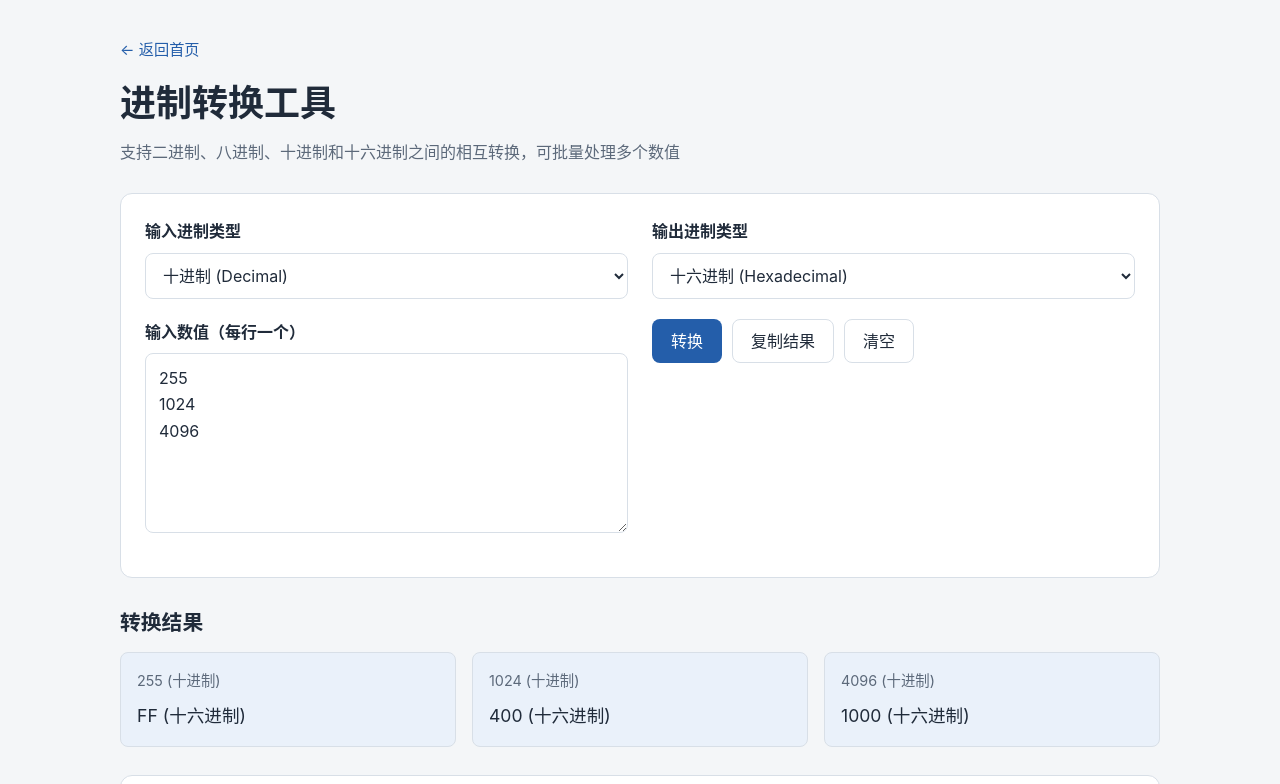
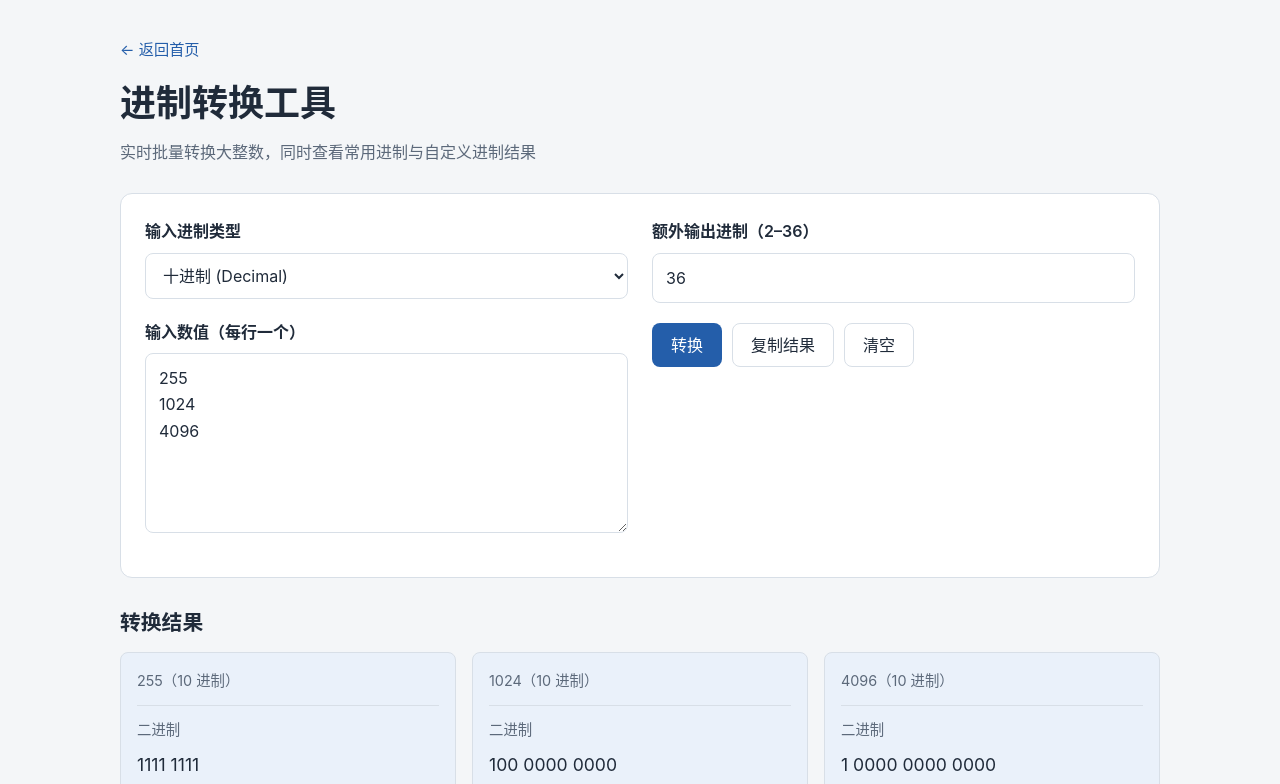
Before and after one commit to bruce-cham/tools, a plain HTML site: page base-converter.html in a window 1280 px wide. Both pictures are taken after a click on the button "转换". Shown: the top 784 px of the page. Drawn offline with Linux system fonts and the light colour scheme.

Commit message:
Add live exact multi-base conversion and per-value copying
Co-Authored-By: Devin AI <158243242+devin-ai-integration[bot]@users.noreply.github.com>

```diff
--- a/assets/style.css
+++ b/assets/style.css
@@ -106,6 +106,8 @@ input + button { margin-top: 12px; }
 #match-result.matches > div { white-space: pre-wrap; }
 .result-title { font-size: .9rem; color: var(--muted); margin-bottom: 8px; }
 .result-value { font-size: 1.1rem; overflow-wrap: anywhere; }
+.conversion-row { border-top: 1px solid var(--border); padding-top: 12px; margin-top: 12px; }
+.value-copy { padding: 4px 10px; margin-top: 8px; font-size: .85rem; }
 .no-matches, [role="status"] { color: var(--muted); }
 .inline-error { color: var(--error); }
 .notification {
--- a/base-converter.html
+++ b/base-converter.html
@@ -11,7 +11,7 @@
         <header class="page-header">
             <a class="back-link" href="index.html">← 返回首页</a>
             <h1>进制转换工具</h1>
-            <p class="description">支持二进制、八进制、十进制和十六进制之间的相互转换，可批量处理多个数值</p>
+            <p class="description">实时批量转换大整数，同时查看常用进制与自定义进制结果</p>
         </header>
 
         <div class="input-section">
@@ -23,9 +23,14 @@
                         <option value="8">八进制 (Octal)</option>
                         <option value="10" selected>十进制 (Decimal)</option>
                         <option value="16">十六进制 (Hexadecimal)</option>
+                        <option value="custom">自定义进制</option>
                     </select>
                 </div>
 
+                <div class="form-group" id="customInputGroup" hidden>
+                    <label for="customInputBase">自定义输入进制（2–36）</label>
+                    <input type="number" id="customInputBase" min="2" max="36" step="1" value="36">
+                </div>
                 <div class="form-group">
                     <label for="inputValue">输入数值（每行一个）</label>
                     <textarea id="inputValue" placeholder="请输入要转换的数值，每行一个&#10;例如：&#10;255&#10;1024&#10;4096"></textarea>
@@ -34,13 +39,9 @@
 
             <div>
                 <div class="form-group">
-                    <label for="outputType">输出进制类型</label>
-                    <select id="outputType">
-                        <option value="2">二进制 (Binary)</option>
-                        <option value="8">八进制 (Octal)</option>
-                        <option value="10">十进制 (Decimal)</option>
-                        <option value="16" selected>十六进制 (Hexadecimal)</option>
-                    </select>
+                    <label for="customOutputBase">额外输出进制（2–36）</label>
+                    <input type="number" id="customOutputBase" min="2" max="36" step="1" value="36">
+                    <p id="baseStatus" class="inline-error" role="status"></p>
                 </div>
 
                 <div class="buttons">
@@ -64,12 +65,12 @@
         <div class="instructions">
             <h3>使用说明</h3>
             <ul>
-                <li>选择输入和输出的进制类型</li>
+                <li>选择输入进制和额外输出进制（2–36）</li>
                 <li>在文本框中输入要转换的数值，每行一个</li>
-                <li>点击"转换"按钮进行转换</li>
+                <li>输入后自动转换，也可点击“转换”；二进制和十六进制按四位分组显示</li>
                 <li>点击"复制结果"按钮将转换结果复制到剪贴板</li>
                 <li>点击"清空"按钮清除所有输入和结果</li>
-                <li>十六进制数值可以使用大写或小写字母A-F</li>
+                <li>数字使用 0–9、a–z，不区分大小写；复制不包含显示用空格</li>
             </ul>
         </div>
     </main>
@@ -81,121 +82,152 @@
     <div class="notification" id="notification" role="status">结果已复制到剪贴板！</div>
 
     <script>
+        const inputType = document.getElementById('inputType');
+        const inputValue = document.getElementById('inputValue');
+        const customInputBase = document.getElementById('customInputBase');
+        const customOutputBase = document.getElementById('customOutputBase');
+        const resultsContainer = document.getElementById('results');
+        let conversionTimer;
+        let notificationTimer;
+
+        function readBase(value) {
+            const base = Number(value);
+            if (!Number.isInteger(base) || base < 2 || base > 36) {
+                throw new Error('进制必须是 2–36 之间的整数');
+            }
+            return base;
+        }
+
+        function parseInteger(value, base) {
+            const sign = value.startsWith('-') ? -1n : 1n;
+            let digits = value.replace(/^[+-]/, '').toLowerCase();
+            const prefixes = { 2: /^0b/i, 8: /^0o/i, 16: /^0x/i };
+            if (prefixes[base]) digits = digits.replace(prefixes[base], '');
+            if (!/^[0-9a-z]+$/.test(digits)) throw new Error('无效的输入值或进制数字');
+            let result = 0n;
+            for (const char of digits) {
+                const digit = parseInt(char, 36);
+                if (digit >= base) throw new Error('无效的输入值或进制数字');
+                result = result * BigInt(base) + BigInt(digit);
+            }
+            return sign * result;
+        }
+
+        function element(tag, className, text) {
+            const node = document.createElement(tag);
+            node.className = className;
+            if (text !== undefined) node.textContent = text;
+            return node;
+        }
+
+        function grouped(value) {
+            const sign = value.startsWith('-') ? '-' : '';
+            const digits = value.replace(/^-/, '');
+            return sign + digits.replace(/\B(?=(.{4})+$)/g, ' ');
+        }
+
         function convert() {
-            const inputType = document.getElementById('inputType').value;
-            const outputType = document.getElementById('outputType').value;
-            const inputValue = document.getElementById('inputValue').value;
-            const resultsContainer = document.getElementById('results');
-
-            // 清空之前的结果
-            resultsContainer.innerHTML = '';
-
-            // 分割输入为多行
-            const values = inputValue.split('\n').filter(val => val.trim() !== '');
-
-            if (values.length === 0) {
-                resultsContainer.innerHTML = `
-                    <div class="result-box">
-                        <div class="result-title">错误</div>
-                        <div class="result-value">请输入有效数值</div>
-                    </div>
-                `;
+            clearTimeout(conversionTimer);
+            document.getElementById('customInputGroup').hidden = inputType.value !== 'custom';
+            const status = document.getElementById('baseStatus');
+            status.textContent = '';
+            resultsContainer.replaceChildren();
+            let base;
+            let extraBase;
+            try {
+                base = readBase(inputType.value === 'custom' ? customInputBase.value : inputType.value);
+            } catch (error) {
+                status.textContent = '输入' + error.message;
                 return;
             }
-
-            // 转换每个值
-            values.forEach((value, index) => {
-                value = value.trim();
-
+            try {
+                extraBase = readBase(customOutputBase.value);
+            } catch (error) {
+                status.textContent = '输出' + error.message;
+            }
+            const values = inputValue.value.split('\n').map(value => value.trim()).filter(Boolean);
+            if (!values.length) {
+                resultsContainer.append(element('div', 'result-box', '请输入有效数值'));
+                return;
+            }
+            for (const value of values) {
+                const box = element('div', 'result-box');
+                box.append(element('div', 'result-title', value + '（' + base + ' 进制）'));
                 try {
-                    const sign = value.startsWith('-') ? -1n : 1n;
-                    let digits = value.replace(/^[+-]/, '');
-                    const prefixes = { '2': /^0b/i, '8': /^0o/i, '16': /^0x/i };
-                    if (prefixes[inputType]) digits = digits.replace(prefixes[inputType], '');
-                    const validDigits = { '2': /^[01]+$/, '8': /^[0-7]+$/, '10': /^[0-9]+$/, '16': /^[0-9a-f]+$/i };
-                    if (!validDigits[inputType].test(digits)) throw new Error('无效的输入值或进制数字');
-                    const prefix = { '2': '0b', '8': '0o', '10': '', '16': '0x' }[inputType];
-                    const decimalValue = sign * BigInt(prefix + digits);
-                    const result = decimalValue.toString(Number(outputType)).toUpperCase();
-                    appendResult(value, result + ' (' + getBaseName(outputType) + ')');
+                    const number = parseInteger(value, base);
+                    const bases = [[2, '二进制'], [8, '八进制'], [10, '十进制'], [16, '十六进制']];
+                    if (extraBase !== undefined) bases.push([extraBase, '自定义 ' + extraBase + ' 进制']);
+                    for (const [outputBase, label] of bases) {
+                        const raw = number.toString(outputBase).toUpperCase();
+                        const row = element('div', 'conversion-row');
+                        row.dataset.base = outputBase;
+                        const output = element('div', 'result-value', outputBase === 2 || outputBase === 16 ? grouped(raw) : raw);
+                        output.dataset.copy = raw;
+                        output.dataset.label = label;
+                        const button = element('button', 'secondary value-copy', '复制');
+                        button.type = 'button';
+                        button.setAttribute('aria-label', '复制' + label + '结果');
+                        button.addEventListener('click', () => copyText(raw));
+                        row.append(element('div', 'result-title', label), output, button);
+                        box.append(row);
+                    }
                 } catch (error) {
-                    appendResult(value, '转换错误: ' + error.message, true);
+                    box.append(element('div', 'result-value inline-error', '转换错误: ' + error.message));
                 }
-
-            });
-        }
-
-        function appendResult(value, result, isError = false) {
-            const box = document.createElement('div');
-            box.className = 'result-box';
-            const title = document.createElement('div');
-            title.className = 'result-title';
-            title.textContent = value + ' (' + getBaseName(document.getElementById('inputType').value) + ')';
-            const output = document.createElement('div');
-            output.className = 'result-value';
-            output.textContent = result;
-            if (isError) output.classList.add('inline-error');
-            else output.dataset.copy = result;
-            box.append(title, output);
-            document.getElementById('results').appendChild(box);
-        }
-
-        function getBaseName(base) {
-            switch(base) {
-                case '2': return '二进制';
-                case '8': return '八进制';
-                case '10': return '十进制';
-                case '16': return '十六进制';
-                default: return '';
+                resultsContainer.append(box);
             }
         }
 
-        async function copyResults() {
-            const results = document.querySelectorAll('.result-value[data-copy]');
-            if (results.length === 0) {
-                showNotification('没有可复制的结果', true);
-                return;
-            }
-
-            let textToCopy = '';
-            results.forEach(result => {
-                // 提取纯文本内容（去掉HTML标签）
-                textToCopy += result.textContent + '\n';
-            });
-
+        async function copyText(text) {
             try {
                 if (!navigator.clipboard) throw new Error('当前环境不支持剪贴板，请手动选择结果复制');
-                await navigator.clipboard.writeText(textToCopy.trim());
+                await navigator.clipboard.writeText(text);
                 showNotification('结果已复制到剪贴板！');
             } catch (error) {
                 showNotification('复制失败: ' + error.message, true);
             }
         }
 
+        function copyResults() {
+            const boxes = [...resultsContainer.querySelectorAll('.result-box')];
+            if (!resultsContainer.querySelector('[data-copy]')) {
+                showNotification('没有可复制的结果', true);
+                return;
+            }
+            copyText(boxes.map(box => [
+                box.querySelector('.result-title').textContent,
+                ...[...box.querySelectorAll('[data-copy]')].map(value => value.dataset.label + ': ' + value.dataset.copy),
+                ...[...box.querySelectorAll('.inline-error')].map(value => value.textContent)
+            ].join('\n')).join('\n\n'));
+        }
+
         function clearAll() {
-            document.getElementById('inputValue').value = '';
-            document.getElementById('results').innerHTML = `
-                <div class="result-box">
-                    <div class="result-title">等待输入</div>
-                    <div class="result-value">请输入数值并点击转换</div>
-                </div>
-            `;
+            clearTimeout(conversionTimer);
+            inputValue.value = '';
+            convert();
         }
 
         function showNotification(message, isError = false) {
             const notification = document.getElementById('notification');
             notification.textContent = message;
             notification.classList.toggle('error', isError);
-
             notification.classList.add('show');
-
-            setTimeout(() => {
-                notification.classList.remove('show');
-            }, 3000);
+            clearTimeout(notificationTimer);
+            notificationTimer = setTimeout(() => notification.classList.remove('show'), 3000);
         }
 
-        // 初始示例值
-        document.getElementById('inputValue').value = '255\n1024\n4096';
+        function scheduleConversion() {
+            document.getElementById('customInputGroup').hidden = inputType.value !== 'custom';
+            clearTimeout(conversionTimer);
+            conversionTimer = setTimeout(convert, 150);
+        }
+
+        inputValue.addEventListener('input', scheduleConversion);
+        inputType.addEventListener('change', scheduleConversion);
+        customInputBase.addEventListener('input', scheduleConversion);
+        customOutputBase.addEventListener('input', scheduleConversion);
+        inputValue.value = '255\n1024\n4096';
+        convert();
     </script>
 </body>
 </html>
```
